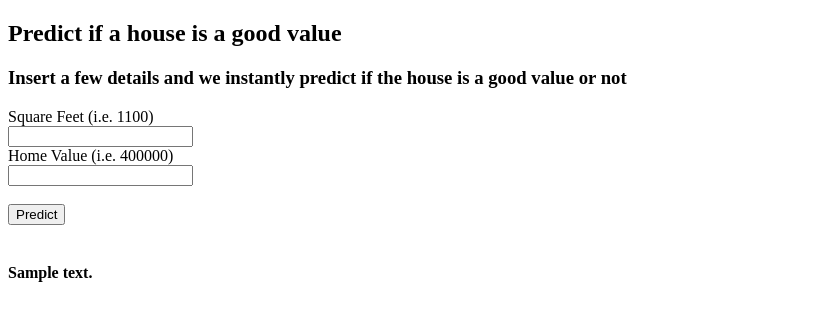
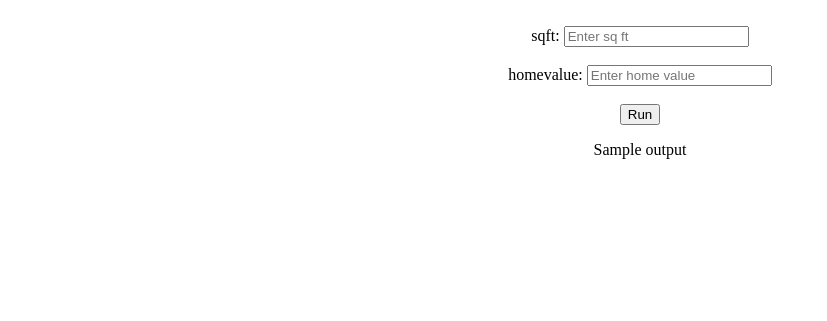
Before and after one commit to dtk1025/haus_me, a Flask app: template templates/index.html in a window 1280 px wide. Shown: the top 321 px of the page, without its empty margins (0-827 px from the left). Run offline with Flask 2, Linux system fonts and the light colour scheme; the template is opened without the code that fills it: most values are stand-ins (such as "Sample title", 1, 10 or a date in 2020).

Commit message:
Update index.html

```diff
--- a/templates/index.html
+++ b/templates/index.html
@@ -1,36 +1,18 @@
+
 <!DOCTYPE html>
 <html>
-<head>
-	<title>Home</title>
-	<!-- <link rel="stylesheet" type="text/css" href="../static/css/styles.css"> -->
-	<!-- <link rel="stylesheet" type="text/css" href="{{ url_for('static', filename='css/styles.css') }}"> -->
-</head>
-<body>
+    <head>
+        <title>Your Machine Learning App</title>
+    </head>
 
-	<header>
-		<div class="container">
-		</div>
-        <h2>Predict if a house is a good value</h2>
-        <h3>Insert a few details and we instantly predict if the house is a good value or not</h3>
-
-	</div>
-	</header>
-
-	<div class="ml-container">
-
-		<form action="/predict" method="POST">
-        <label for="sqft">Square Feet (i.e. 1100)</label><br>
-        <input type="text" id="sqft" name="sqft"><br>
-        <label for="homevalue">Home Value (i.e. 400000)</label><br>
-        <input type="text" id="homevalue" name="homevalue"><br><br/>
-		<input type="submit" class="btn-info" value="Predict">
-
-    </form>
-    <br>
-    <h4>{{ prediction_text }}</h4>
-
-	</div>
-
-
-</body>
-</html>
+    <body>
+        <form name="form", method="POST", style="text-align: center;">
+            <br>
+            sqft: <input type="number" name="sqft", placeholder="Enter sq ft" required/>
+            <br><br>
+            homevalue: <input type="number" name="homevalue", placeholder="Enter home value" required/>
+            <br><br>
+            <button value="Submit">Run</button>
+        </form>
+        <p style="text-align: center;">{{ output }}</p>
+    </body>
```
